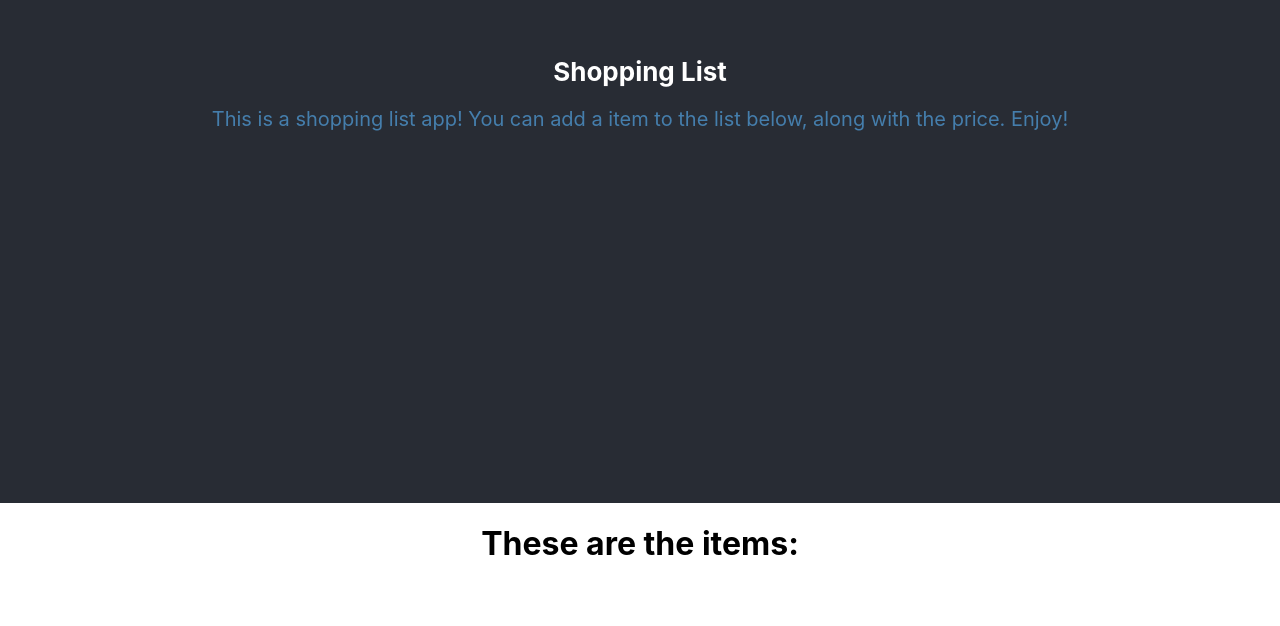
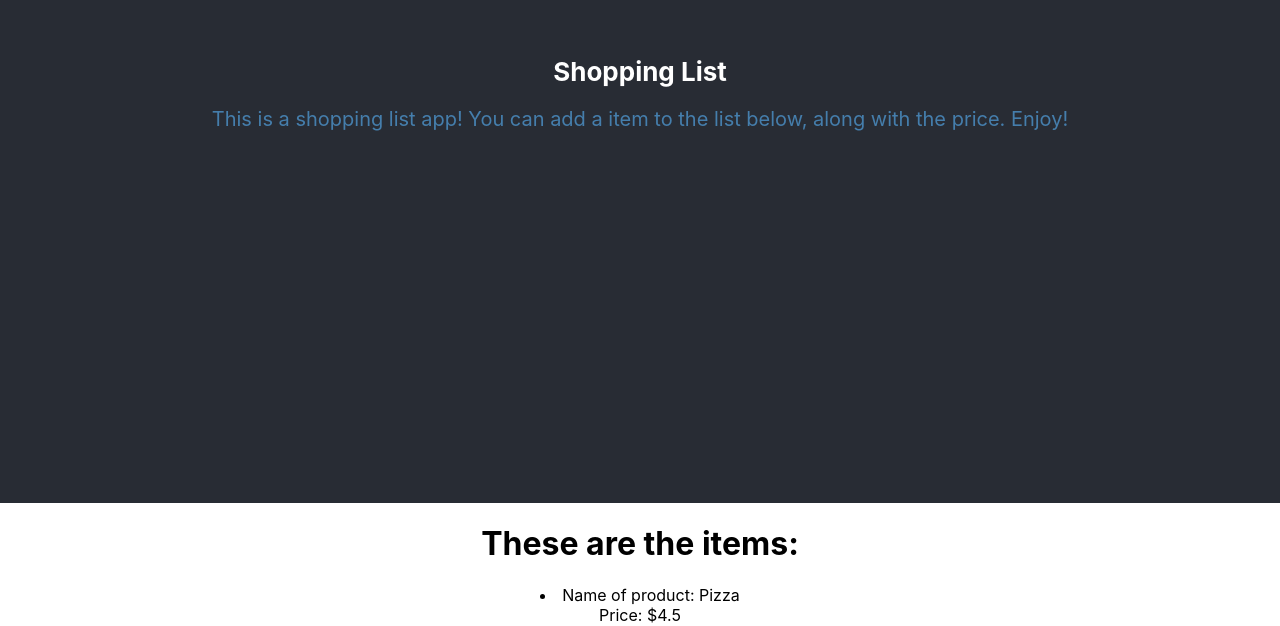
Before and after one commit to adrianaorantes/shopping-list, a React (Create React App) app: page / in a window 1280 px wide. Shown: the part 297-923 px from the top of the page. Before the commit the page ends 882 px from the top, so only its background shows below. Built offline with nearby package versions, Linux system fonts and the light colour scheme.

Commit message:
fourth commit - added objects and tested code

```diff
--- a/src/App.tsx
+++ b/src/App.tsx
@@ -13,18 +13,36 @@ class ShoppingItem{
   public price = 0.0;
 }
 
+//creating instances of ShoppingItem class
+const pizza: ShoppingItem = {name: "Pizza", price: 4.5 }
+const eggs: ShoppingItem = {name: "Eggs", price: 1.5 }
+const milk: ShoppingItem = {name: "Milk", price: 2.0 }
+
 //define the state that contains current todo list
+//define what an object should look like to any code that access it
+//define properties
 interface AppState{
-  items: Array<string>;
+  items: Array<ShoppingItem>;
+  //items.add(pizza);
 }
+
 
 //we switch from function to class bc functions do a specific thing and classes do multiple things
 class App extends React.Component<{}, AppState>{
+  //runs whenevr a new class object is created
+  //a class is not just for defining what an object looks like, also how it works
+  //interface defines what an object looks like
+  //class is more complicated than an interface
+  //when you create an object instance of a class the constructor runs
+  //anything you need to do when you run an object
   constructor(props: any, state: AppState) {
     super(props, state);
-    this.state = { items: [] };
+    this.state = { items: [pizza, milk, eggs] };
+
+    //this.state.items.push(milk);
   }
-  //renders the html (interprets)
+  //renders the html (interprets) to display content to a page
+  //gets called every single time react detetcts a change in one of my compoenents
   render(){
   return (
     <div className="App">
@@ -33,9 +51,23 @@ class App extends React.Component<{}, AppState>{
           <p> This is a shopping list app! You can add a item to the list below, along with the price. Enjoy! </p>
       </header>
       <h1> These are the items: </h1>
+
+
+          {/* //turns array of items into a map */}
+          {this.state.items.map((item) => (
+          <li>
+            Name of product: {item.name}
+          <br />
+          Price: ${item.price}
+          </li>
+          ))}
+
+
+      <p>  </p>
     </div>
   );
   }
 }
 
+
 export default App;
```
